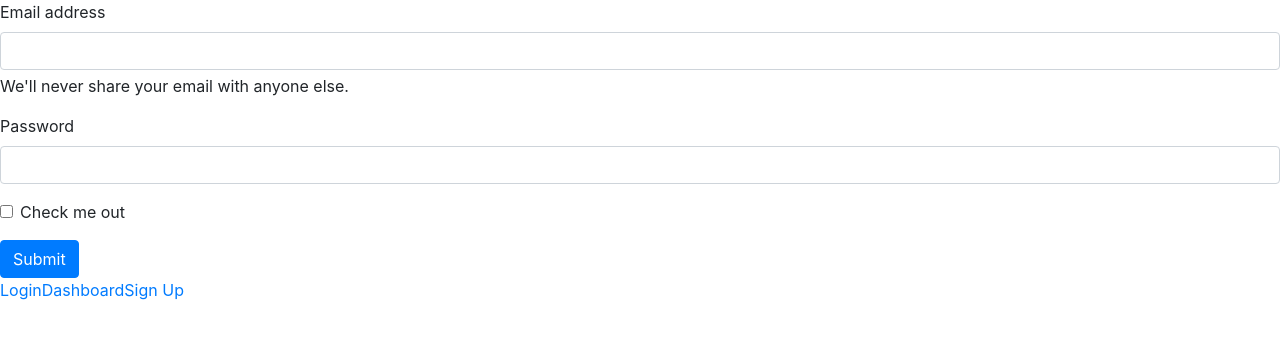
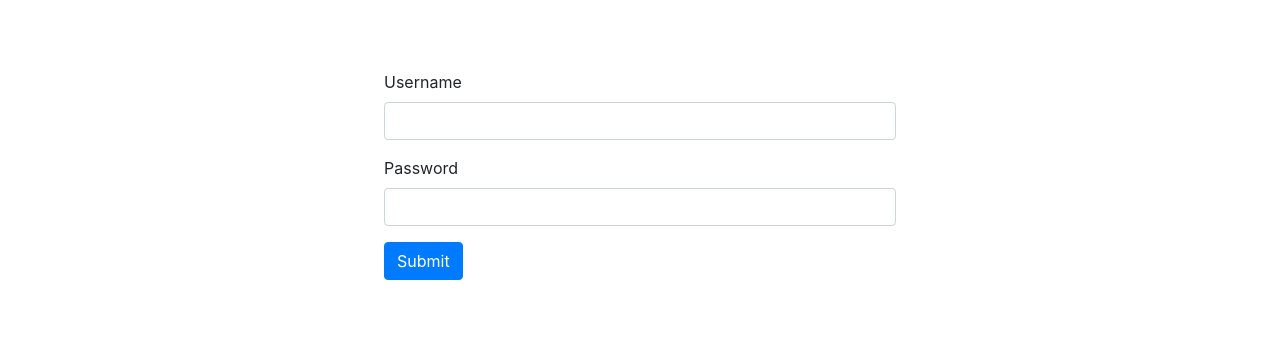
Before and after one commit to lindenhbryon/user-authentication-, a React (Create React App) app: page / in a window 1280 px wide. Shown: the top 338 px of the page. Built offline with nearby package versions, Linux system fonts and the light colour scheme.

Commit message:
separating rotues and styling login form

```diff
--- a/src/Components/App/App.js
+++ b/src/Components/App/App.js
@@ -1,25 +1,15 @@
 import '../../App.css';
-import { Switch, Route, Link } from 'react-router-dom';
-import Dashboard from '../Dashboard/Dashboard';
-import Login from '../Login/Login';
-import Error from '../Error/Error';
-import SignUp from '../SignUp/SignUp';
+import { Link } from 'react-router-dom';
 
 
 function App() {
   return (
       <main>
-          <Switch>
-            <Route path="/" component={Login} exact />
-            <Route path="/sign-up" component={SignUp} exact />
-            <Route path="/dashboard" component={Dashboard} exact />
-            <Route component={Error} />
-          </Switch>
-          <div>
+          {/* <div>
             <Link to="/">Login</Link>
             <Link to="/Dashboard">Dashboard</Link>
             <Link to="/sign-up">Sign Up</Link>
-          </div>
+          </div> */}
       </main>
   )
 }
--- a/src/Components/Login/Login.js
+++ b/src/Components/Login/Login.js
@@ -2,19 +2,14 @@ import { Component } from 'react';
 
 class Login extends Component {
     render() {
-      return <form>
+      return <form id="login-form">
       <div className="mb-3">
-        <label for="exampleInputEmail1" className="form-label">Email address</label>
-        <input type="email" className="form-control" id="exampleInputEmail1" aria-describedby="emailHelp" />
-        <div id="emailHelp" className="form-text">We'll never share your email with anyone else.</div>
+        <label for="username-label" className="form-label">Username</label>
+        <input type="text" className="form-control" name="username" id="username" aria-describedby="username" />
       </div>
       <div className="mb-3">
-        <label for="exampleInputPassword1" className="form-label">Password</label>
-        <input type="password" className="form-control" id="exampleInputPassword1" />
-      </div>
-      <div className="mb-3 form-check">
-        <input type="checkbox" className="form-check-input" id="exampleCheck1" />
-        <label className="form-check-label" for="exampleCheck1">Check me out</label>
+        <label for="password-field" className="form-label">Password</label>
+        <input type="password" className="form-control" name="password" id="password" />
       </div>
       <button type="submit" className="btn btn-primary">Submit</button>
     </form>;
--- /dev/null
+++ b/src/Components/Routes/Routes.js
@@ -0,0 +1,18 @@
+import { Switch, Route, Link } from 'react-router-dom';
+import Login from '../Login/Login';
+import Error from '../Error/Error';
+import SignUp from '../SignUp/SignUp';
+import Dashboard from '../Dashboard/Dashboard';
+
+
+function Routes(){
+    return(
+        <Switch>
+            <Route path="/" component={Login} exact />
+            <Route path="/sign-up" component={SignUp} exact />
+            <Route path="/dashboard" component={Dashboard} exact />
+            <Route component={Error} />
+        </Switch>
+    )
+}
+export default Routes
--- a/src/index.css
+++ b/src/index.css
@@ -1,13 +1,5 @@
-body {
-  margin: 0;
-  font-family: -apple-system, BlinkMacSystemFont, 'Segoe UI', 'Roboto', 'Oxygen',
-    'Ubuntu', 'Cantarell', 'Fira Sans', 'Droid Sans', 'Helvetica Neue',
-    sans-serif;
-  -webkit-font-smoothing: antialiased;
-  -moz-osx-font-smoothing: grayscale;
+#login-form {
+  width: 40%;
+  margin: 0 auto;
+  margin-top: 70px;
 }
-
-code {
-  font-family: source-code-pro, Menlo, Monaco, Consolas, 'Courier New',
-    monospace;
-}
--- a/src/index.js
+++ b/src/index.js
@@ -5,9 +5,10 @@ import App from './Components/App/App';
 import reportWebVitals from './reportWebVitals';
 import { BrowserRouter } from 'react-router-dom';
 import '../node_modules/bootstrap/dist/css/bootstrap.min.css';
-
+import Routes from './Components/Routes/Routes';
 ReactDOM.render(
   <BrowserRouter>
+      <Routes />
       <App />
   </BrowserRouter>,
   document.getElementById('root')
```
Also changed, not shown: 1 other file (tests, documents, lock files or other folders).
